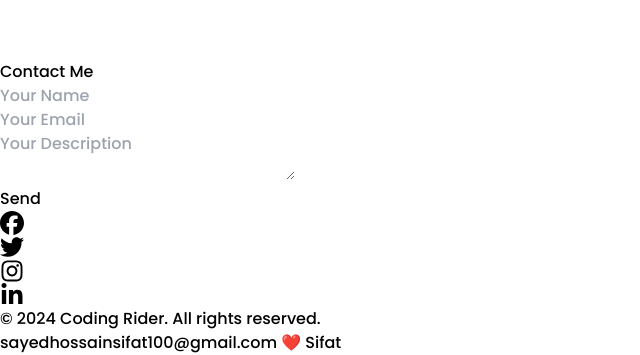
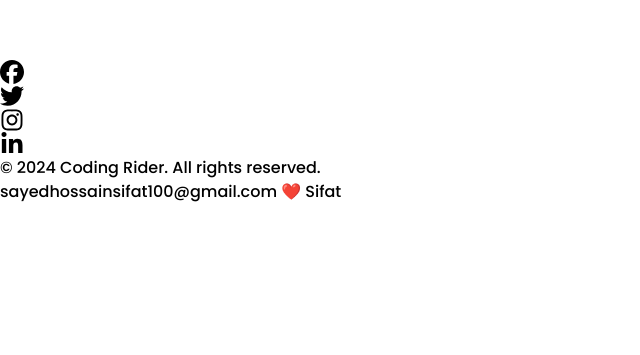
Before and after one commit to codeCampWithSifat/developer_sifat, a React (Vite) app: page / in a window 1280 px wide. Shown: the part 3861-4216 px from the top of the page, without its empty margins (0-640 px from the left). After the commit the page ends 4065 px from the top, so only its background shows below. Built offline with nearby package versions, Linux system fonts and the light colour scheme.

Commit message:
fix are done

```diff
--- a/src/App.jsx
+++ b/src/App.jsx
@@ -1,5 +1,5 @@
 import About from "./Components/About";
-import Contact from "./Components/Contact";
+// import Contact from "./Components/Contact";
 import Footer from "./Components/Footer";
 import Home from "./Components/Home";
 import Navbar from "./Components/Navbar";
@@ -15,7 +15,7 @@ const App = () => {
       <Services />
       <Projects />
       {/* <Experiance /> */}
-      <Contact />
+      {/* <Contact /> */}
       <Footer />
     </div>
   );
```
